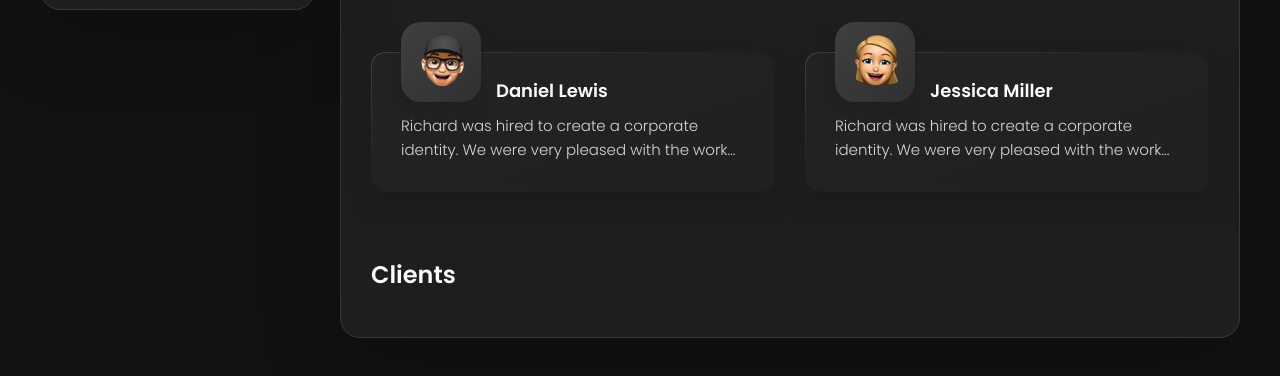
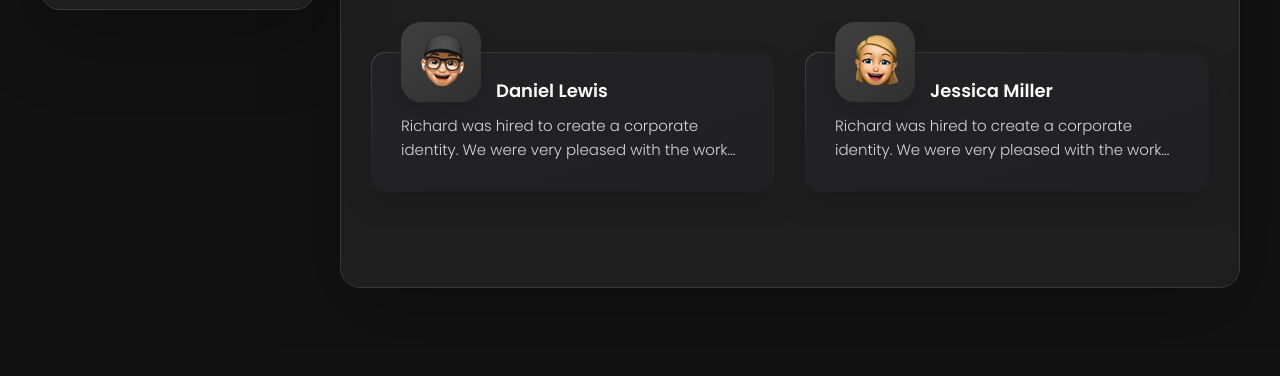
Before and after one commit to dbaidya811/VCard, a plain HTML site: page index.html in a window 1280 px wide. Shown: the part 810-1186 px from the top of the page. After the commit the page ends 1158 px from the top, so only its background shows below. Drawn offline with nearby package versions, Linux system fonts and the light colour scheme.

Commit message:
Update index.html

```diff
--- a/index.html
+++ b/index.html
@@ -458,7 +458,7 @@
 
         <section class="clients">
 
-          <h3 class="h3 clients-title">Clients</h3>
+          <h3 class="h3 clients-title"></h3>
 
           <!--<ul class="clients-list has-scrollbar">
 
```
